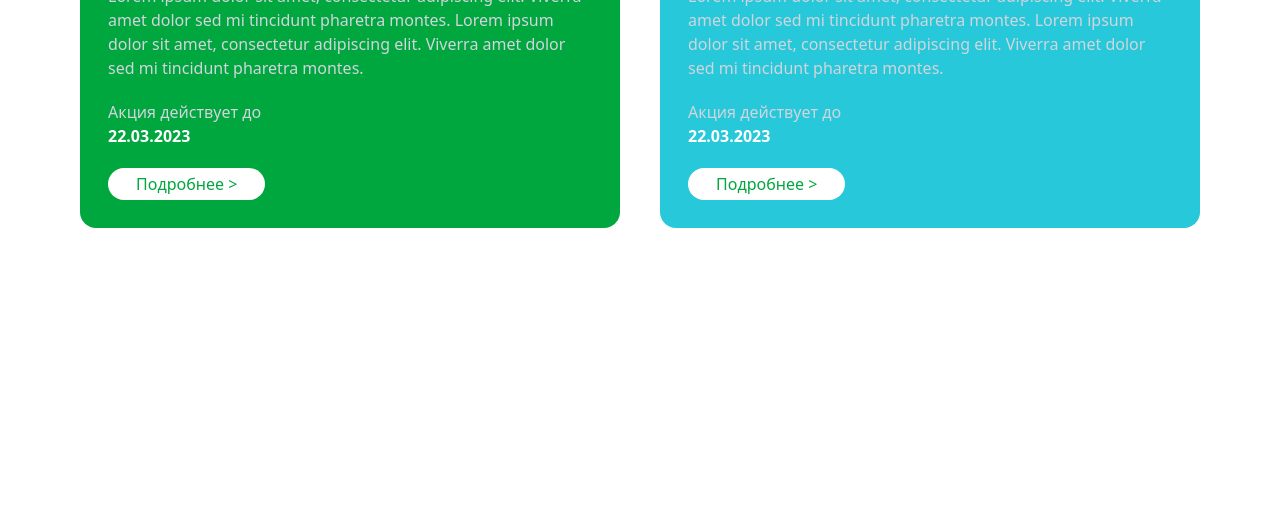
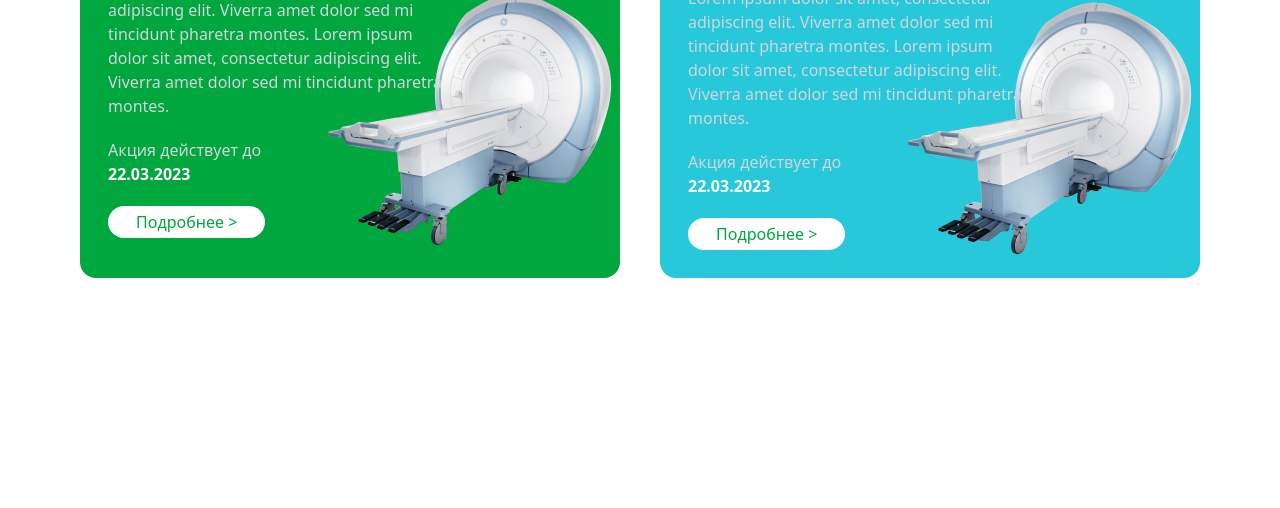
Before and after one commit to muhammadzoirov40-crypto/taiving-3, a website: page intex.html in a window 1280 px wide. Shown: the part 292-800 px from the top of the page. Drawn offline with Linux system fonts and the light colour scheme.

Commit message:
fix:index

```diff
--- a/intex.html
+++ b/intex.html
@@ -9,7 +9,7 @@
 </head>
 
 <body>
-    <section class="lg:px-20 px-5">
+    <section class=" max-w-400 m-auto lg:px-20 px-5">
         <section class="hidden lg:flex py-2 justify-between items-center">
             <ul>
                 <li class="">Сеть клиник Томской области</li>
@@ -38,29 +38,46 @@
                 <p class="">Отзывы</p>
                 <p class="">Контакты</p>
             </div>
-            <img src="./img/burger.png" alt="" class="">
+            <img src="./img/burger.png" alt="" class="lg:hidden">
         </section>
         <img src="./img/Хлеб крошки.png" alt="" class="mt-4">
         <h1 class="text-[30px] font-bold my-3">Анализы</h1>
         <section class=" lg:flex lg:gap-10  ">
-            <div class="bg-green-600 p-7 text-white rounded-2xl ">
+            <div class="bg-green-600 p-7 text-white rounded-2xl flex sticky">
+                <div class="lg:w-[70%]">
                     <h1 class="text-[30px]">Скидка -20% на МРТ</h1>
-                <p class="text-gray-300">Lorem ipsum dolor sit amet, consectetur adipiscing elit. Viverra amet dolor sed mi
+                    <p class="text-gray-300 relative z-2">Lorem ipsum dolor sit amet, consectetur adipiscing elit. Viverra amet dolor
+                        sed
+                        mi
                         tincidunt pharetra montes. Lorem ipsum dolor sit amet, consectetur adipiscing elit. Viverra amet
                         dolor sed mi tincidunt pharetra montes.</p>
                     <p class="mt-5 text-gray-300">Акция действует до </p>
                     <h1 class="font-bold">22.03.2023</h1>
-                <button class="rounded-[20px] bg-white text-green-600 px-7 py-1 mt-5" >Подробнее ></button>
+                    <button class="rounded-[20px] bg-white text-green-600 px-7 py-1 mt-5">Подробнее ></button>
                 </div>
-            <div class=" bg-[#27c8da] p-7 text-white rounded-2xl mt-5 lg:mt-0">
+                <div class="absolute  left-[45%] lg:top-[23%] bottom-[0%]">
+                    <img src="./img/image 4.png" alt="" class="">
+                </div>
+            </div>
+
+            <div class="bg-[#27c8da] p-7 text-white rounded-2xl flex sticky mt-3">
+                <div class=" lg:w-[70%]">
                     <h1 class="text-[30px]">Скидка -20% на МРТ</h1>
-                <p class="text-gray-300">Lorem ipsum dolor sit amet, consectetur adipiscing elit. Viverra amet dolor sed mi
+                    <p class="text-gray-300 relative z-2">Lorem ipsum dolor sit amet, consectetur adipiscing elit. Viverra amet dolor
+                        sed
+                        mi
                         tincidunt pharetra montes. Lorem ipsum dolor sit amet, consectetur adipiscing elit. Viverra amet
                         dolor sed mi tincidunt pharetra montes.</p>
                     <p class="mt-5 text-gray-300">Акция действует до </p>
                     <h1 class="font-bold">22.03.2023</h1>
-                <button class="rounded-[20px] bg-white text-green-600 px-7 py-1 mt-5" >Подробнее ></button>
+                    <button class="rounded-[20px] bg-white text-green-600 px-7 py-1 mt-5">Подробнее ></button>
                 </div>
+                <div class="absolute left-[45%] lg:top-[23%] bottom-0">
+                    <img src="./img/image 4.png" alt="" class="">
+                </div>
+            </div>
+
+
         </section>
     </section>
 </body>
```
Also changed, not shown: img/image 4.png (added), src/output.css. Lines whose indentation alone changed are shown as unchanged.
